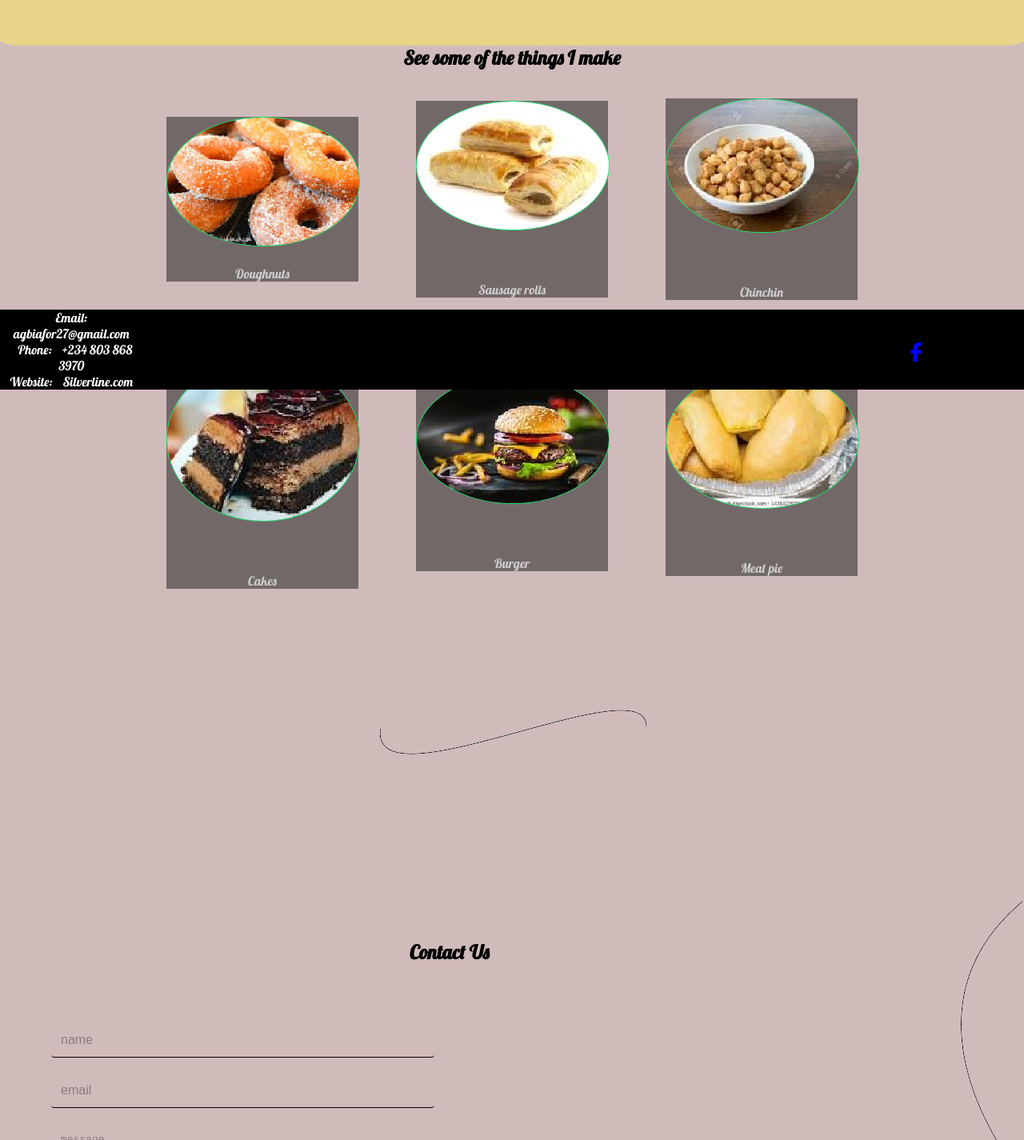
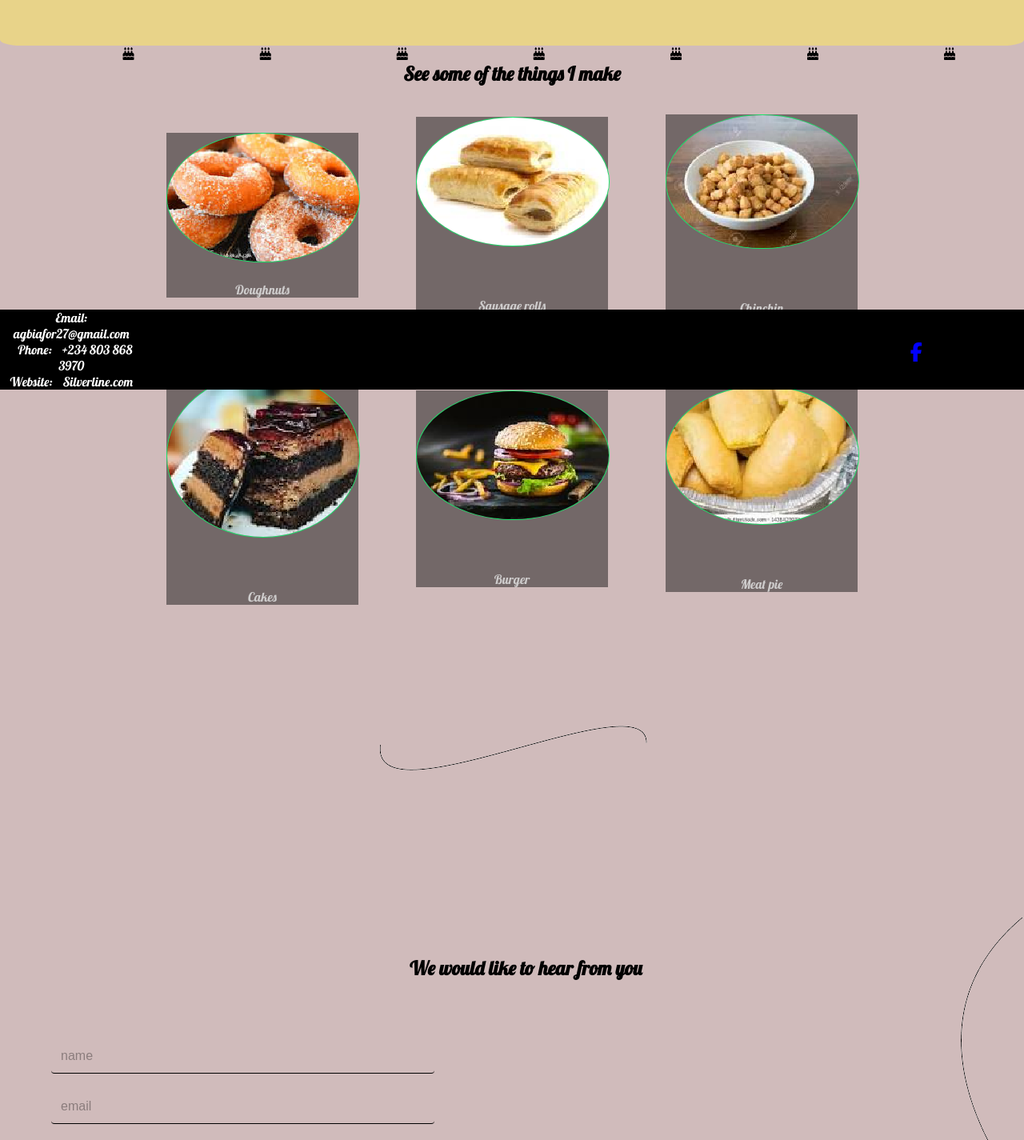
Before and after one commit to Bountukp20/Silverline, a plain HTML site: page index.html in a window 1280 px wide. Shown: the part 313-1738 px from the top of the page at 80% size. Drawn offline with nearby package versions, Linux system fonts and the light colour scheme.

Commit message:
Update index.html

```diff
--- a/index.html
+++ b/index.html
@@ -1,4 +1,3 @@
-
 <!doctype html>
 <html>
     <head>
@@ -608,6 +607,9 @@
                     p, label, .footer{
                         font-size: 2em;
                     }
+                    label{
+                        display: none;
+                    }
                     input[type=submit]{
                         width: 100%;
                     }
@@ -748,6 +750,9 @@
                     .testim, #items{
                         margin-top: 25%;
                     }
+                    .fa-birthday-cake{
+                        display: none;
+                    }
                 }
                 @media screen and (max-width: 550px){
                     #feedback{
@@ -763,7 +768,10 @@
                 .fa-chevron-down{
                     margin-top: 10%;
                 }
-        </style>
+                .fa-birthday-cake{
+                    margin-left: 12%;
+                }
+            </style>
         <section class="top">
             <header>
                 <div class="circle">S</div>
@@ -931,6 +939,13 @@
             </script>
         </section>
         <section class="bottom" id="items">
+            <span class="fa fa-birthday-cake one" aria-hidden="true"></span>
+            <span class="fa fa-birthday-cake two" aria-hidden="true"></span>
+            <span class="fa fa-birthday-cake three" aria-hidden="true"></span>
+            <span class="fa fa-birthday-cake four" aria-hidden="true"></span>
+            <span class="fa fa-birthday-cake five" aria-hidden="true"></span>
+            <span class="fa fa-birthday-cake six" aria-hidden="true"></span>
+            <span class="fa fa-birthday-cake seven" aria-hidden="true"></span>
             <h2 class="items">See some of the things I make</h2>
             <div class="project-container">
                 <a href="#" class="project-box web">
@@ -988,7 +1003,7 @@
         </div>
         <br><br><br><br><br>
         <section id="feedback">
-            <h2 class="feedback">Contact Us</h2>
+            <h2 class="feedback">We would like to hear from you</h2>
             <form id="jquery_form" method="POST" action="https://formsubmit.co/abiafor27@gmail.com" autocomplete="off">
                 <input type="text" name="name" id="name" placeholder="name"required>
                 <input type="email" placeholder="email" id="email" name="name" required>
```
